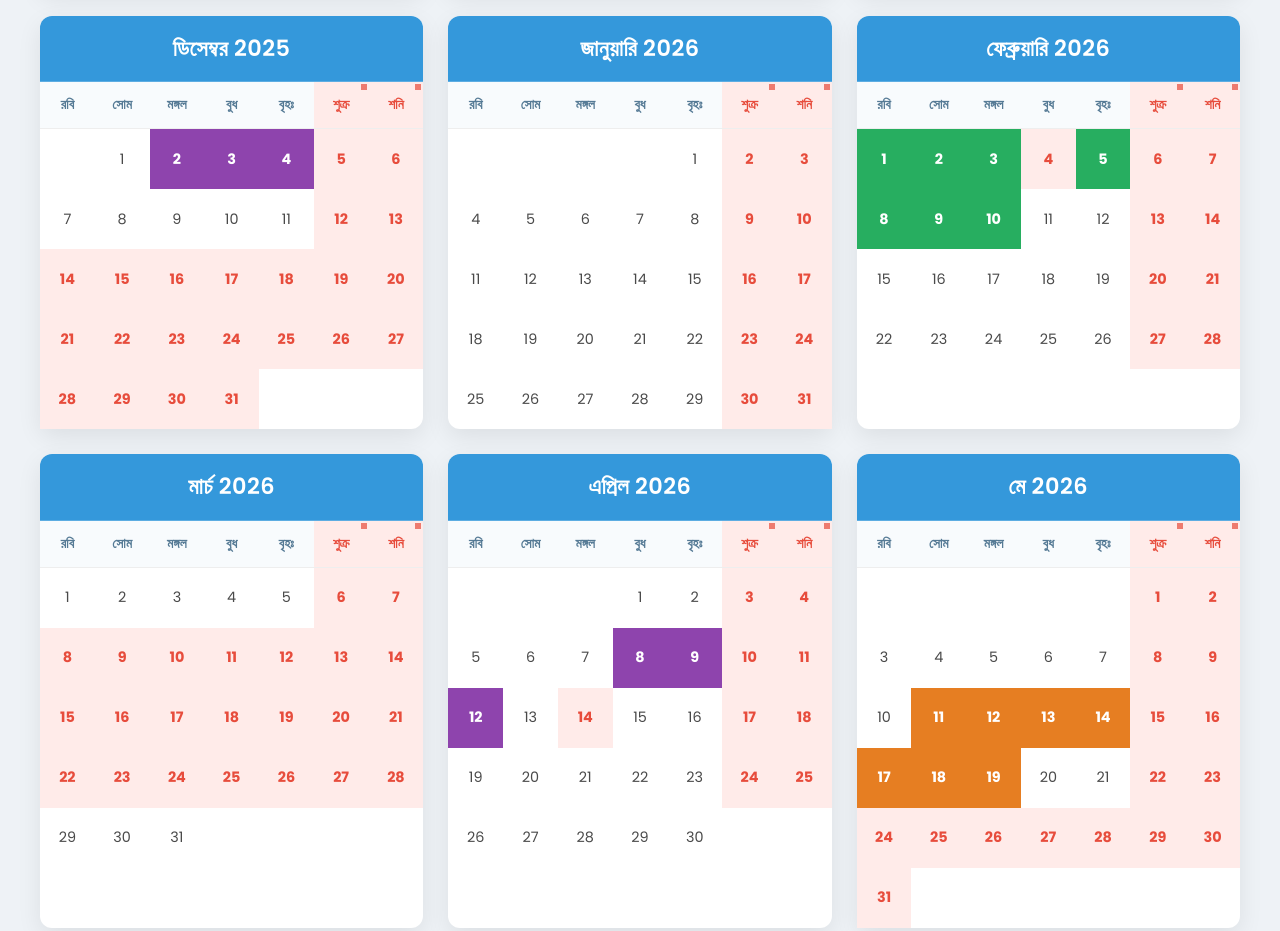
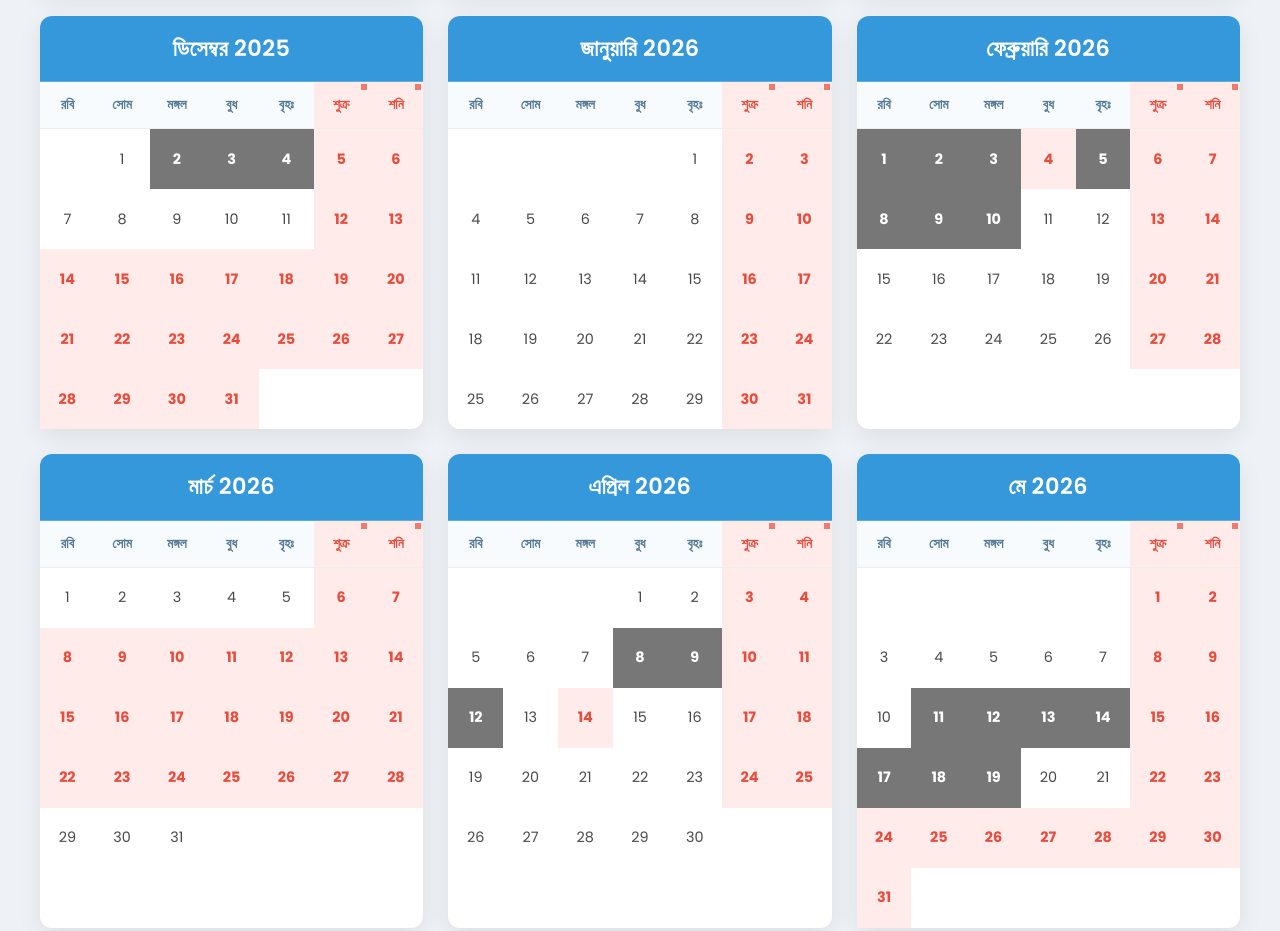
Before and after one commit to MinhajSiam/academic_calendar, a plain HTML site: page index.html in a window 1280 px wide. Shown: the part 720-1651 px from the top of the page. Drawn offline with Linux system fonts and the light colour scheme.

Commit message:
color update

```diff
--- a/style.css
+++ b/style.css
@@ -286,6 +286,7 @@ tbody td.holiday:hover {
 /* ১. সিটি (Class Test) - সলিড বেগুনি */
 .exam-ct {
     background-color: #8e44ad;
+    background-color: #777777;
     /* সলিড বেগুনি ব্যাকগ্রাউন্ড */
     color: #ffffff;
     /* সাদা টেক্সট */
@@ -306,6 +307,7 @@ tbody td.holiday:hover {
 /* ২. অর্ধবার্ষিক (Half-Yearly) - সলিড সবুজ */
 .exam-half-yearly {
     background-color: #27ae60;
+    background-color: #777777;
     /* সলিড সবুজ ব্যাকগ্রাউন্ড */
     color: #ffffff;
     /* সাদা টেক্সট */
@@ -324,6 +326,7 @@ tbody td.holiday:hover {
 /* ৩. বার্ষিক (Annual) - সলিড কমলা */
 .exam-annual {
     background-color: #e67e22;
+    background-color: #777777;
     /* সলিড কমলা ব্যাকগ্রাউন্ড */
     color: #ffffff;
     /* সাদা টেক্সট */
```
